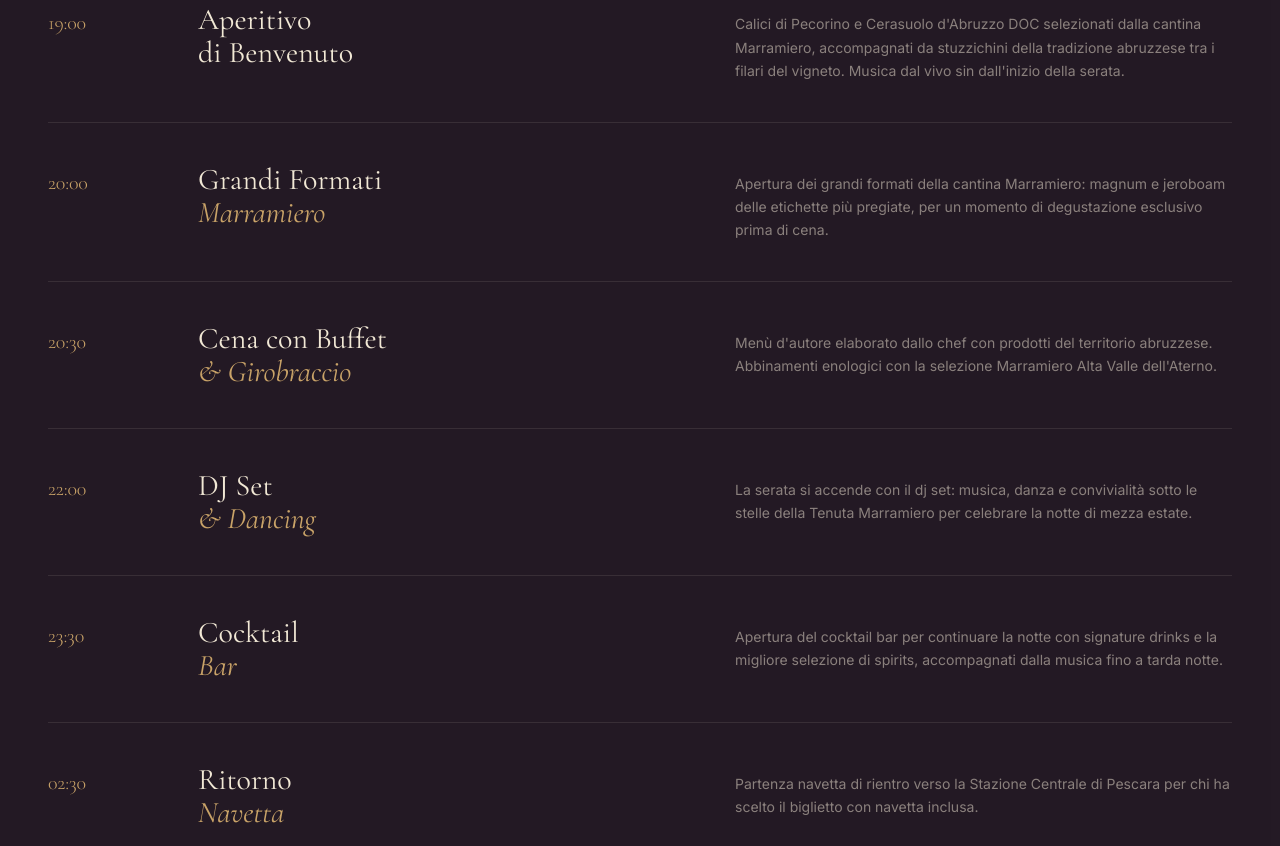
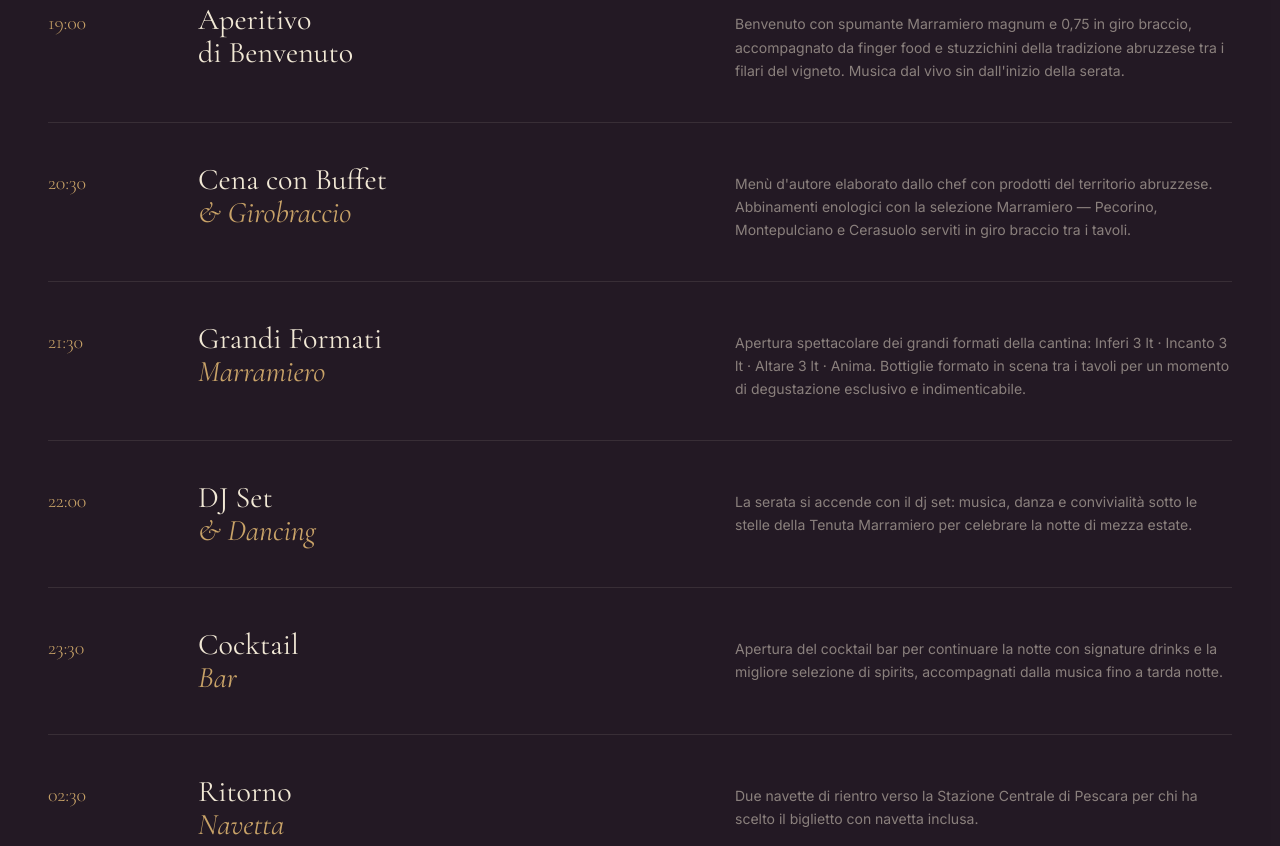
Before and after one commit to dantemarramiero/Midsummergala, a website: page public/index.html in a window 1280 px wide. Shown: the part 1814-2660 px from the top of the page. Drawn offline with nearby package versions, Linux system fonts and the light colour scheme; no server answers; a web font is replaced by a local one.

Commit message:
feat: aggiorna programma serata con vini, grandi formati 21:30 e due navette

```diff
--- a/public/index.html
+++ b/public/index.html
@@ -929,17 +929,17 @@
       <div class="program-item">
         <div class="program-time">19:00</div>
         <div class="program-name">Aperitivo<br>di Benvenuto</div>
-        <div class="program-desc">Calici di Pecorino e Cerasuolo d'Abruzzo DOC selezionati dalla cantina Marramiero, accompagnati da stuzzichini della tradizione abruzzese tra i filari del vigneto. Musica dal vivo sin dall'inizio della serata.</div>
-      </div>
-      <div class="program-item">
-        <div class="program-time">20:00</div>
-        <div class="program-name">Grandi Formati<br><em style="color:var(--accent-soft);">Marramiero</em></div>
-        <div class="program-desc">Apertura dei grandi formati della cantina Marramiero: magnum e jeroboam delle etichette più pregiate, per un momento di degustazione esclusivo prima di cena.</div>
+        <div class="program-desc">Benvenuto con spumante Marramiero magnum e 0,75 in giro braccio, accompagnato da finger food e stuzzichini della tradizione abruzzese tra i filari del vigneto. Musica dal vivo sin dall'inizio della serata.</div>
       </div>
       <div class="program-item">
         <div class="program-time">20:30</div>
         <div class="program-name">Cena con Buffet<br><em style="color:var(--accent-soft);">& Girobraccio</em></div>
-        <div class="program-desc">Menù d'autore elaborato dallo chef con prodotti del territorio abruzzese. Abbinamenti enologici con la selezione Marramiero Alta Valle dell'Aterno.</div>
+        <div class="program-desc">Menù d'autore elaborato dallo chef con prodotti del territorio abruzzese. Abbinamenti enologici con la selezione Marramiero — Pecorino, Montepulciano e Cerasuolo serviti in giro braccio tra i tavoli.</div>
+      </div>
+      <div class="program-item">
+        <div class="program-time">21:30</div>
+        <div class="program-name">Grandi Formati<br><em style="color:var(--accent-soft);">Marramiero</em></div>
+        <div class="program-desc">Apertura spettacolare dei grandi formati della cantina: Inferi 3 lt · Incanto 3 lt · Altare 3 lt · Anima. Bottiglie formato in scena tra i tavoli per un momento di degustazione esclusivo e indimenticabile.</div>
       </div>
       <div class="program-item">
         <div class="program-time">22:00</div>
@@ -954,7 +954,7 @@
       <div class="program-item">
         <div class="program-time">02:30</div>
         <div class="program-name">Ritorno<br><em style="color:var(--accent-soft);">Navetta</em></div>
-        <div class="program-desc">Partenza navetta di rientro verso la Stazione Centrale di Pescara per chi ha scelto il biglietto con navetta inclusa.</div>
+        <div class="program-desc">Due navette di rientro verso la Stazione Centrale di Pescara per chi ha scelto il biglietto con navetta inclusa.</div>
       </div>
     </div>
   </div>
@@ -1009,7 +1009,8 @@
         <div class="ticket-perks">
           <div class="ticket-perk">Tutto del biglietto Standard</div>
           <div class="ticket-perk">Navetta A/R inclusa</div>
-          <div class="ticket-perk">Partenza ore 18:00 — Stazione Centrale Pescara</div>
+          <div class="ticket-perk">1ª partenza ore 19:00 · Stazione Centrale Pescara</div>
+          <div class="ticket-perk">2ª partenza ore 19:30 · Stazione Centrale Pescara</div>
         </div>
         <div class="ticket-price-col">
           <div class="ticket-price">€ 65</div>
@@ -1202,7 +1203,7 @@
           </div>
         </div>
         <div class="travel-date-tag">📅 &nbsp;4 Luglio 2026</div>
-        <p class="travel-desc">Collegamento diretto da Milano Centrale a Pescara Centrale. La navetta Midsummer Gala parte alle 18:00 direttamente dalla Stazione di Pescara.</p>
+        <p class="travel-desc">Collegamento diretto da Milano Centrale a Pescara Centrale. Le navette Midsummer Gala partono alle 19:00 e alle 19:30 direttamente dalla Stazione di Pescara.</p>
         <a href="https://www.trenitalia.com/it/html/trenitalia/Biglietti-e-prenotazioni/acquisto-online.html"
            target="_blank" rel="noopener noreferrer"
            class="btn" style="width:100%;justify-content:center;margin-top:auto;">
@@ -1283,7 +1284,7 @@
               <button type="button" class="ticket-pick-btn" id="pick-navetta" onclick="pickTicket('navetta')">
                 <span class="pick-name">Con Navetta</span>
                 <span class="pick-price">€ 65 <span class="pick-unit">/ persona</span></span>
-                <span style="font-size:11px;color:var(--ink-faint);margin-top:2px;">Partenza ore 18:00 · Stazione Pescara</span>
+                <span style="font-size:11px;color:var(--ink-faint);margin-top:2px;">Navette ore 19:00 e 19:30 · Stazione Pescara</span>
                 <span class="pick-avail" id="pick-navetta-avail">…</span>
               </button>
             </div>
```
